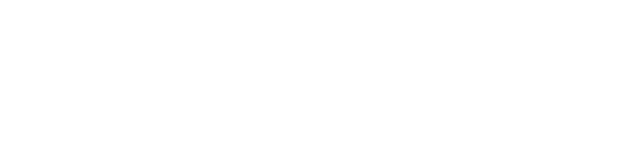
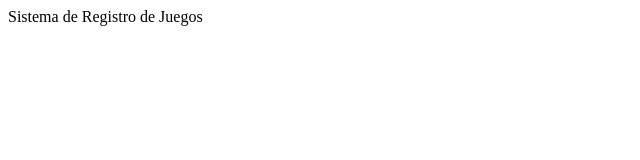
Before and after one commit to MALOOR/sistema-de-registro, a plain HTML site: page index.html in a window 1280 px wide. Shown: the whole page, without its empty margins (0-640 px from the left). Drawn offline with Linux system fonts and the light colour scheme.

Commit message:
Actualiza el index

```diff
--- a/index.html
+++ b/index.html
@@ -6,6 +6,6 @@
     <title>Document</title>
 </head>
 <body>
-    <script src="app.js"></script>
+    <h>Sistema de Registro de Juegos</h>
 </body>
 </html>
```
